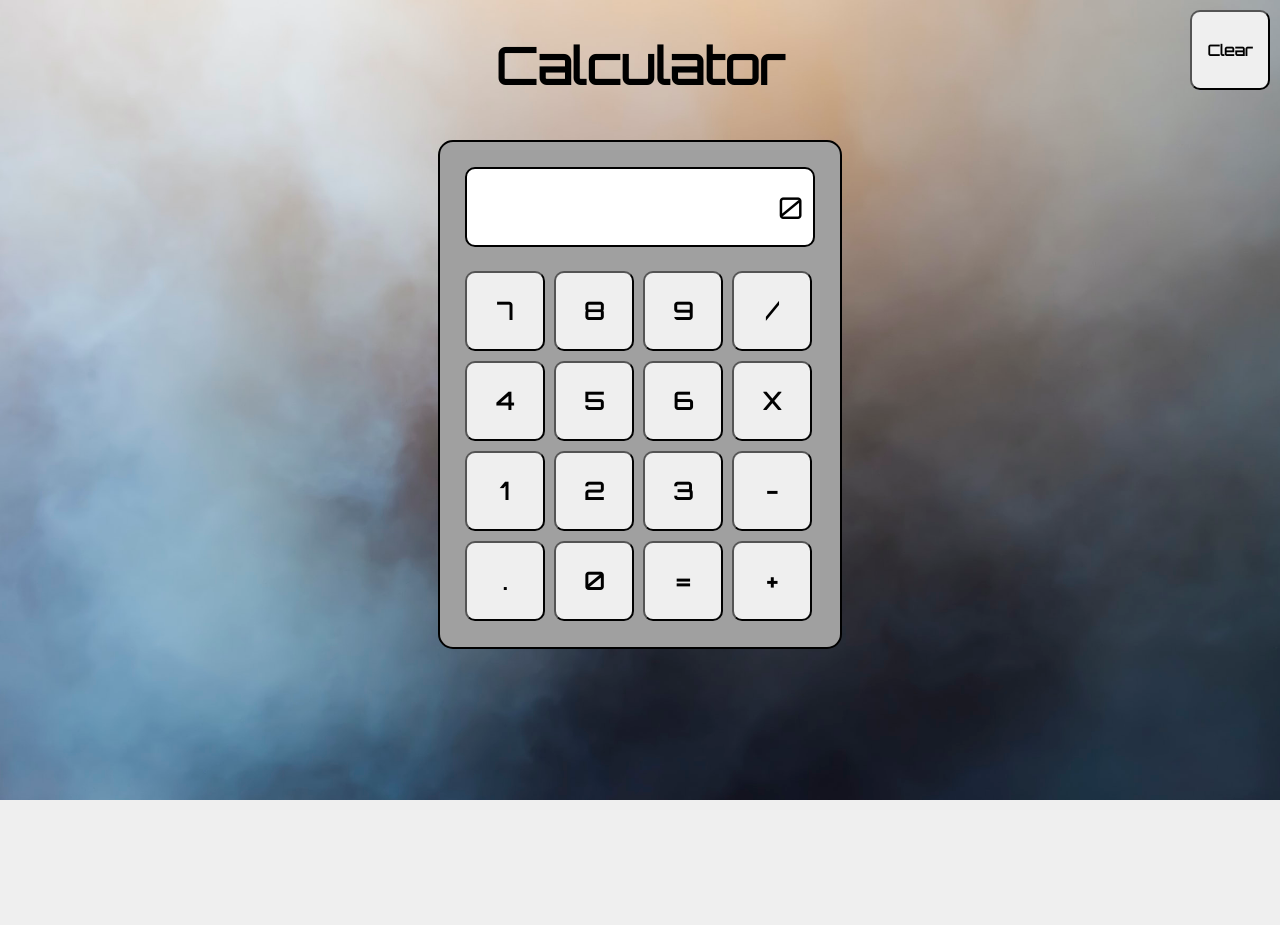
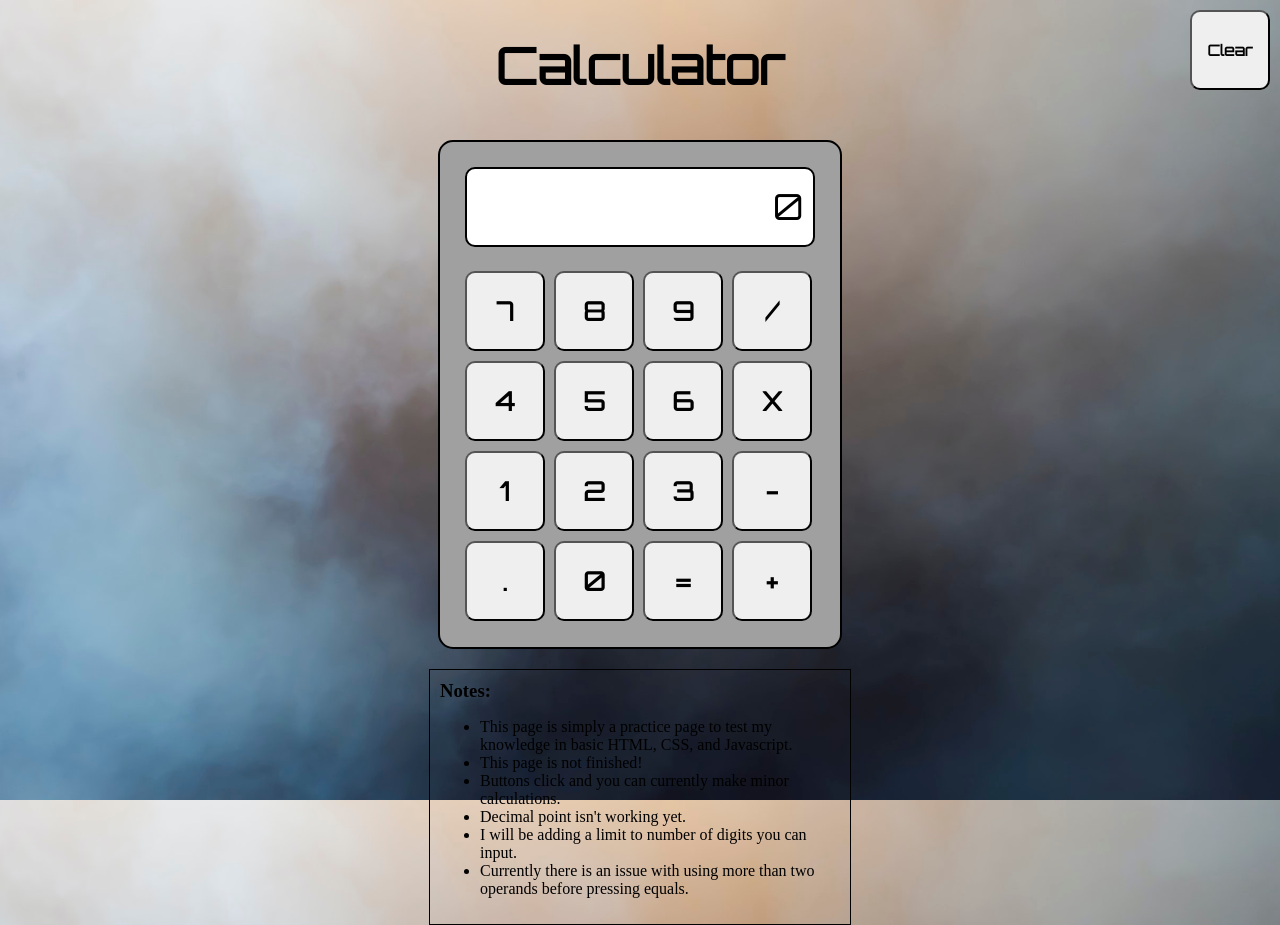
Before and after one commit to tommygatz/calculator, a PHP site: page / in a window 1280 px wide. Before the commit the page ends 800 px from the top, so only its background shows below. Run offline with PHP 8.4, Linux system fonts and the light colour scheme.

Commit message:
Added notes section to page

```diff
--- a/css/style.css
+++ b/css/style.css
@@ -2,6 +2,7 @@ body {
   background-image: url('../assets/background.png');
   background-size: cover;
   background-attachment: fixed;
+  height: auto;
 }
 
 h1 {
@@ -18,7 +19,7 @@ h1 {
 .rightJust {
   display: inline-flex;
   position: absolute;
-  top: 20px;
+  top: 15px;
   right: 0px;
   color: black;
   margin-top: auto;
@@ -52,7 +53,7 @@ h1 {
   left: 25px;
   top: 25px;
   font-family: 'Orbitron';
-  font-size: 30px;
+  font-size: 36px;
   padding: 10px;
 }
 
@@ -74,7 +75,7 @@ h1 {
   color: black;
   font-family: 'Orbitron';
   font-weight: bold;
-  font-size: 24px;
+  font-size: 26px;
 }
 
 button:active {
@@ -103,3 +104,20 @@ button:active {
 #homelink:hover{
   text-decoration: line-through;
 }
+
+#notesBox {
+  position: relative;
+  top: 30px;
+  margin: auto;
+  border: 1px solid black;
+  width: 400px;
+  height: auto;
+  padding: 10px;
+}
+
+#notesHeader {
+  position: relative;
+  top: 0px;
+  margin-top: 0px;
+  margin-bottom: 0px;
+}
--- a/index.html
+++ b/index.html
@@ -46,5 +46,18 @@
         <button type="button" id="btnpls" class="button btnCol4" onclick="sendVal('+')">+</button>
       </div>
     </div>
+    <div id="notesBox">
+      <h3 id="notesHeader">Notes:</h3>
+      <ul id="notes">
+        <li>This page is simply a practice page to test my knowledge in basic HTML, CSS, and Javascript.</li>
+        <li>This page is not finished!</li>
+        <li>Buttons click and you can currently make minor calculations.</li>
+        <li>Decimal point isn't working yet.</li>
+        <li>I will be adding a limit to number of digits you can input.</li>
+        <li>Currently there is an issue with using more than two operands before pressing equals.</li>
+
+      </ul>
+
+    </div>
   </body>
 </html>
```
